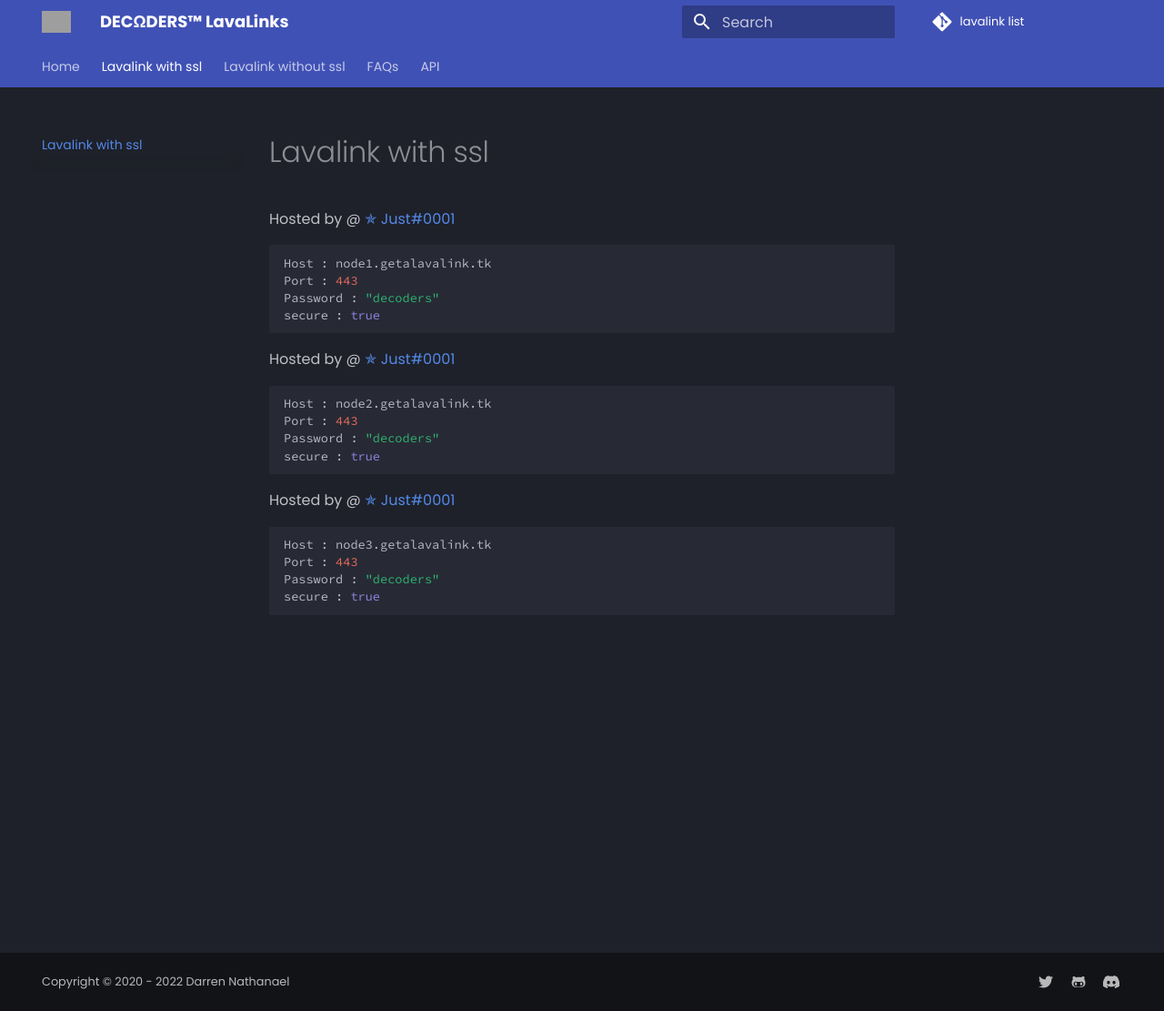
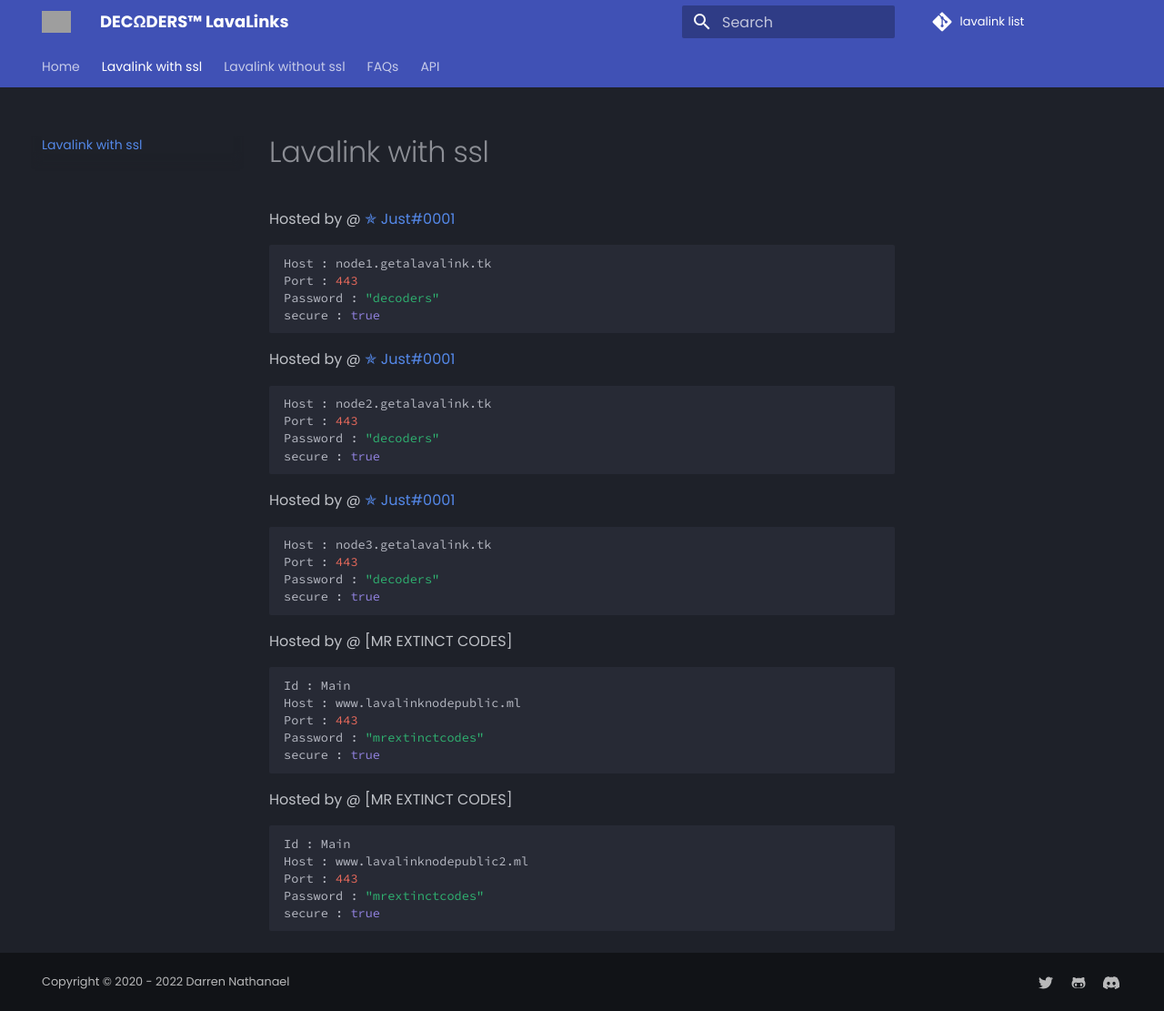
Before and after one commit to NotJustifyMe/Lavalink-List, an MkDocs documentation site: the page built from docs/SSL/lavalink-with-ssl.md, in a window 1280 px wide and 1111 px high. Shown: the whole window at 91% size. Built offline with MkDocs 1.6.1 and Material for MkDocs 9.7.7, drawn with Linux system fonts in a browser that asks for light colours; comment, search, counter and statistics services are not loaded; grey boxes are pictures that could not be loaded.

Commit message:
LavaLinks
LavaLinks

````diff
--- a/docs/SSL/lavalink-with-ssl.md
+++ b/docs/SSL/lavalink-with-ssl.md
@@ -27,3 +27,19 @@ Port : 443
 Password : "decoders"
 secure : true
 ```
+Hosted by @ [MR EXTINCT CODES]
+```bash
+Id : Main
+Host : www.lavalinknodepublic.ml
+Port : 443
+Password : "mrextinctcodes"
+secure : true
+```
+Hosted by @ [MR EXTINCT CODES]
+```bash
+Id : Main
+Host : www.lavalinknodepublic2.ml
+Port : 443
+Password : "mrextinctcodes"
+secure : true
+```
````
